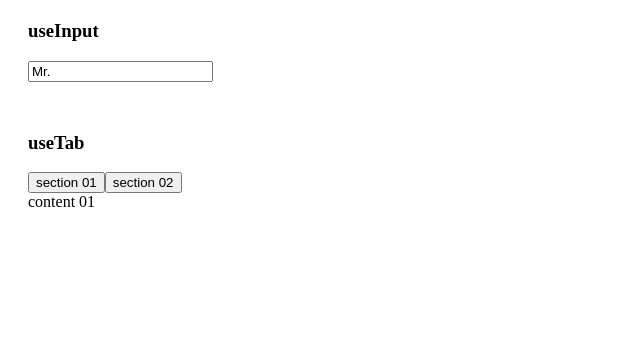
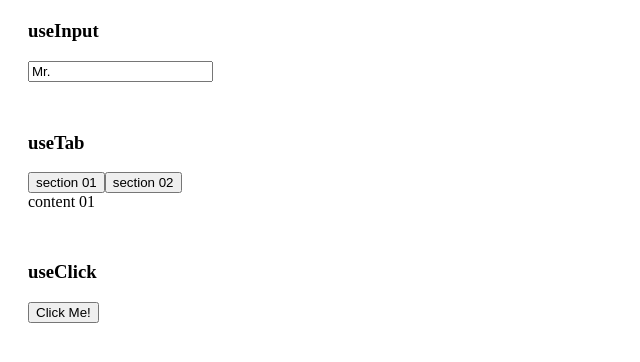
Before and after one commit to heejae0811/react-hooks, a React (Create React App) app: page / in a window 1280 px wide. Shown: the top 362 px of the page, without its empty margins (0-640 px from the left). Built offline with nearby package versions, Linux system fonts and the light colour scheme.

Commit message:
useClick

```diff
--- a/src/App.js
+++ b/src/App.js
@@ -1,6 +1,7 @@
 import useInput from './hooks/useInput'
 import useTab from './hooks/useTab'
 import useTitle from './hooks/useTitle'
+import useClick from './hooks/useClick'
 import './App.css'
 
 const content = [
@@ -26,13 +27,16 @@ function App() {
   const titleUpdater = useTitle('Loading..')
   setTimeout(() => titleUpdater('React Hooks'), 2000)
 
+  // useClick
+  const alertOpen = () => alert('Click Success.')
+  const title = useClick(alertOpen)
+
   return (
     <div className="app">
       <section>
         <h3>useInput</h3>
-        <input type="text" placeholder="write your name" {...name}/>
+        <input type="text" placeholder="Write your name" {...name}/>
       </section>
-
 
       <section>
         <h3>useTab</h3>
@@ -43,6 +47,11 @@ function App() {
         }
         <div>{currentIndex.content}</div>
       </section>
+
+      <section>
+        <h3>useClick</h3>
+        <button ref={title}>Click Me!</button>
+      </section>
     </div>
   )
 }
--- /dev/null
+++ b/src/hooks/useClick.js
@@ -0,0 +1,21 @@
+import React, {useEffect, useRef} from 'react'
+
+const useClick = (onClick) => {
+  const element = useRef()
+
+  useEffect(() => {
+    if(element.current) {
+      element.current.addEventListener('click', onClick)
+    }
+
+    return () => {
+      if(element.current) {
+        element.current.removeEventListener('click', onClick)
+      }
+    }
+  }, [])
+
+  return element
+}
+
+export default useClick
```
